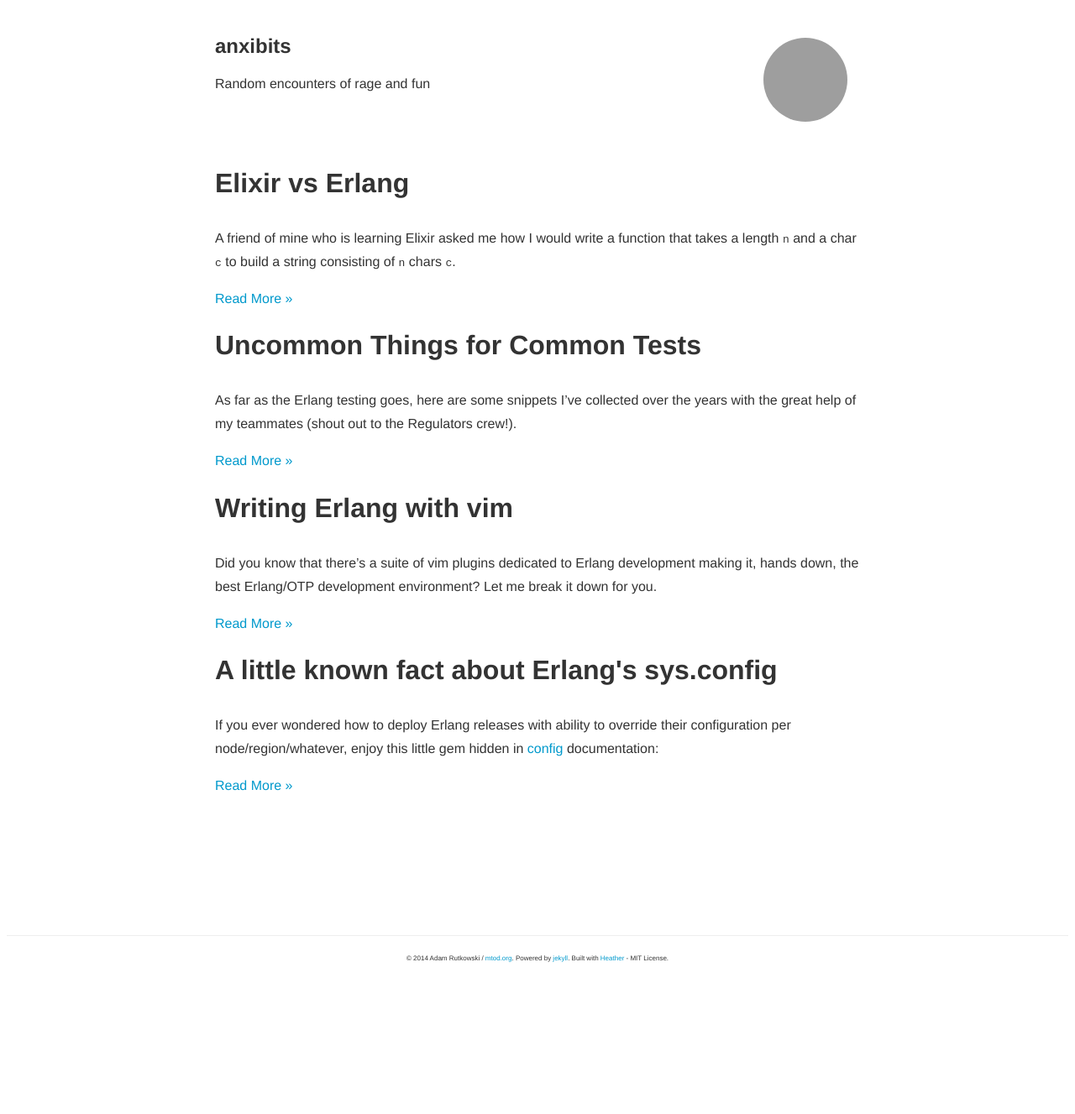
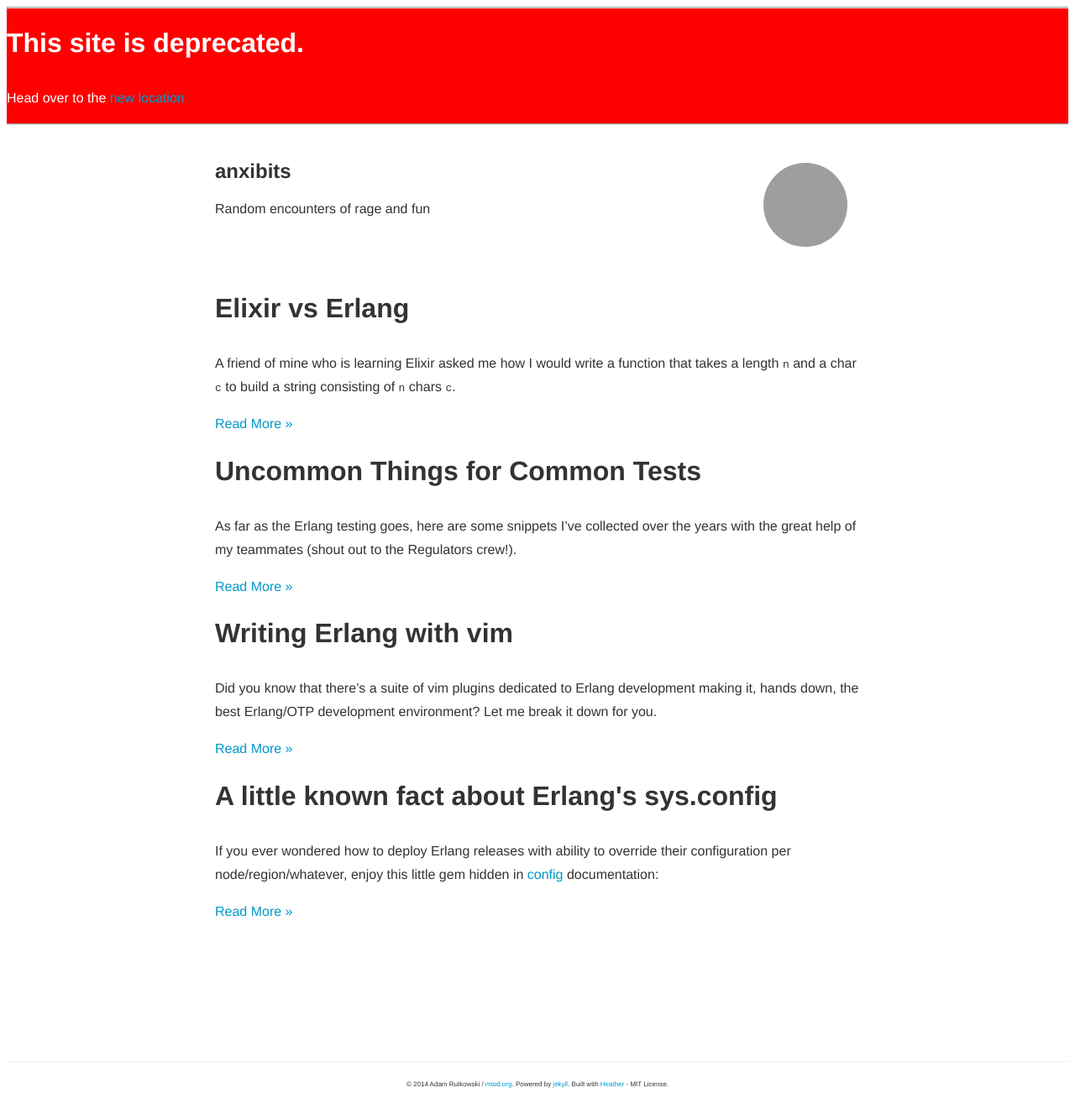
Before and after one commit to aerosol/anxibits, a Jekyll site: the page built from index.html, in a window 1280 px wide. Shown: the whole page at 84% size. Built offline with Jekyll 4.4.1, drawn with Linux system fonts in a browser that asks for light colours; Markdown is read by kramdown in place of the engine named in the settings; the list of posts is cut into pages by our own code; before the commit the page ends 1177 px from its top, so only the background shows below that; grey boxes are pictures that could not be loaded.

Commit message:
Update _head.html

```diff
--- a/_includes/_head.html
+++ b/_includes/_head.html
@@ -12,3 +12,9 @@
   <link rel="stylesheet" href="{{ site.url }}/style.css" />
 </head>
 <body>
+<div style="background: red; color: #fff;">
+<hr/>
+<h1>This site is deprecated.</h1>
+<p>Head over to the <a href="https://mtod.org/anxibits">new location</a></p>
+<hr/>
+</div>
```
